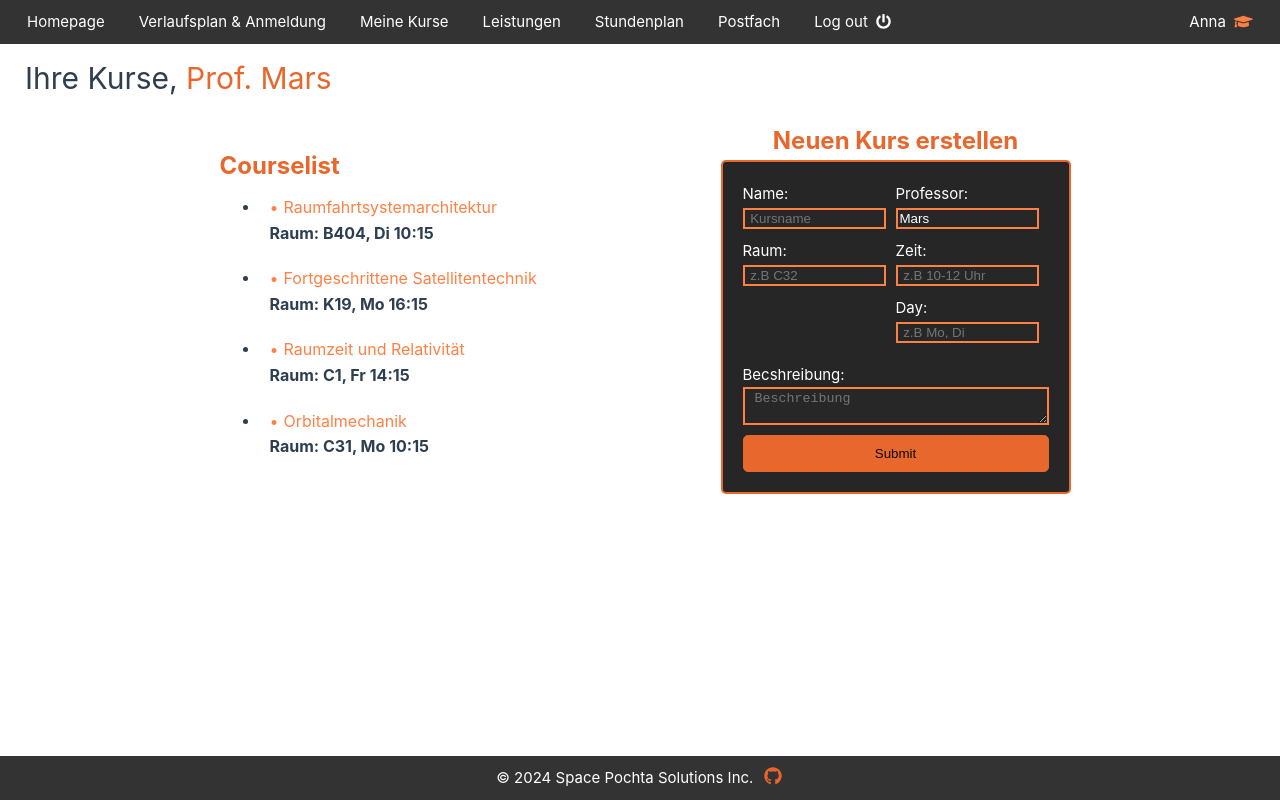
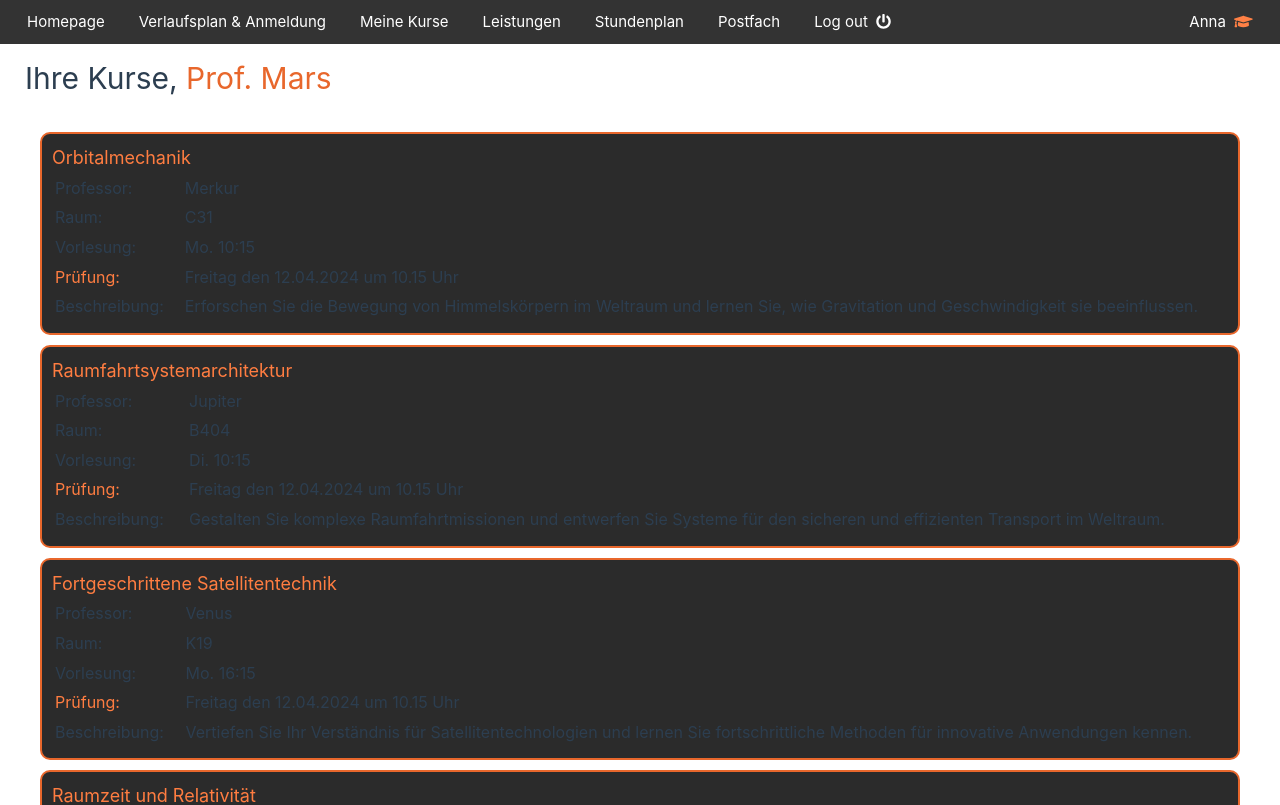
Before and after one commit to JonnyS02/hci_project, a Vue app: page /courselistprof in a window 1280 px wide. Shown: the top 805 px of the page. Built offline with nearby package versions, Linux system fonts and the light colour scheme.

Commit message:
Jetzt aben wirs

```diff
--- /dev/null
+++ b/src/Addcourse.vue
@@ -0,0 +1,157 @@
+<template>
+    <div>
+        <h1 class="no_caret">Kurs erstellen</h1>
+        <div class="container">
+            <div>
+                <div class="orange_container">
+                    <form>
+                        <div class="form-row">
+                            <div class="form-column">
+                                <label for="name" style="color: #ffffff;">Name:</label>
+                                <input type="text" id="name" name="name" required placeholder=" Kursname"
+                                    style="border: 2px solid #ff8045; color: #ffffff;">
+
+                                <label for="room" style="color: #ffffff;">Raum:</label>
+                                <input type="text" id="room" name="room" required placeholder=" z.B C32"
+                                    style="border: 2px solid #ff8045; color: #ffffff;">
+                            </div>
+                            <div class="form-column">
+                                <label for="professor" style="color: #ffffff;">Professor:</label>
+                                <input type="text" id="professor" name="professor" :value="user ? user.lastName : ''"
+                                    required readonly placeholder="Professor's last name"
+                                    style="border: 2px solid #ff8045; color: #ffffff;">
+
+                                <label for="timeslot" style="color: #ffffff;">Zeit:</label>
+                                <input type="text" id="timeslot" name="timeslot" required placeholder=" z.B 10-12 Uhr"
+                                    style="border: 2px solid #ff8045; color: #ffffff;">
+                                <label for="day" style="color: #ffffff;">Tag:</label>
+                                <input type="text" id="day" name="day" required placeholder=" z.B Mo, Di"
+                                    style="border: 2px solid #ff8045; color: #ffffff;">
+                            </div>
+                        </div>
+
+                        <label for="description" style="color: #ffffff;">Beschreibung:</label>
+                        <textarea id="description" name="description" required placeholder=" Beschreibung"
+                            style="border: 2px solid #ff8045; color: #ffffff;"></textarea>
+
+                        <button type="submit" class="button">
+                            Kurs erstellen
+                        </button>
+                    </form>
+                </div>
+            </div>
+        </div>
+    </div>
+</template>
+
+<script>
+import Navbar from './components/navbar.vue';
+
+export default {
+    components: {
+        Navbar,
+    },
+    computed: {
+        user() {
+            return this.$store.getters.getUser;
+        },
+    },
+};
+</script>
+
+<style scoped>
+.card {
+    cursor: pointer;
+    background-color: rgb(215, 215, 215);
+    align-items: center;
+    justify-content: center;
+    border-radius: 5px;
+    transition: 0.15s ease-in-out;
+    border: 2px solid rgb(232, 104, 44);
+    transition: background-color 0.15s ease-in-out;
+}
+
+.course-card {
+    font-size: 16px;
+    font-weight: bold;
+    padding: 10px;
+}
+
+.bullet {
+    margin-right: 5px;
+}
+
+.card:hover {
+    background-color: rgb(232, 104, 44);
+}
+
+form {
+    display: flex;
+    flex-direction: column;
+}
+
+.form-row {
+    display: flex;
+    justify-content: space-between;
+}
+
+.form-column {
+    flex: 1;
+    margin-right: 10px;
+}
+
+label {
+    margin-top: 10px;
+}
+
+input,
+textarea {
+    margin-bottom: 10px;
+    width: 100%;
+    background-color: #272727;
+
+}
+
+.button{
+      float: right;
+      font-size: 14px;
+      font-weight: 500;
+      cursor: pointer;
+      padding: 5px;
+      background-color: #696868;
+      color: white;
+      border: 1px solid black;
+      border-radius: 5px;
+      margin-top: 10px;
+      transition: background-color 0.3s, color 0.3s;
+      /* Fügt eine sanfte Animation hinzu */
+}
+
+.button:hover {
+    background-color: #e8672c;
+    color: white;
+    /* Schriftfarbe schwarz */
+}
+
+.container {
+    display: flex;
+    justify-content: center;
+    align-items: center;
+    padding-top: 20px;
+    padding-right: 15%;
+    padding-left: 15%;
+}
+
+.list {
+    flex: 1;
+    padding-left: 10px;
+}
+
+.form-container {
+    width: 350px;
+    padding: 20px;
+    border: 2px solid #e8672c;
+    border-radius: 5px;
+    background-color: rgb(39, 38, 38);
+    position: relative;
+}</style>
--- a/src/CourseListProf.vue
+++ b/src/CourseListProf.vue
@@ -1,65 +1,56 @@
 <template>
-  <div>
-    <h1 class="no_caret">Ihre Kurse, <span :style="{ color: '#e8672c' }">{{ user ? `Prof. ${user.lastName}` : 'Guest'
-    }}</span></h1>
-    <div class="container">
-      <div class="list">
-        <h2 style="color: #e8672c; font-size: 24px; font-weight: bold;">Courselist</h2>
-        <ul>
-          <li class="card_holder" v-for="course in userCourses" :key="course.id">
-            <div class="course-card">
-              <span class="bullet" style="color: #ff8045;">&#8226;</span>
-              <span style="color: #ff8045;">{{ course.name }}</span><br> Raum: {{ course.raum }},
-              {{ course.day }} {{ course.timeslot }}
+  <div class="courses-container">
+    <h1 class="no_caret">Ihre Kurse, <span style="color: #e8672c;">Prof.</span> <span :style="{ color: '#e8672c' }">{{ user ? user.lastName : 'Guest' }}</span></h1>
+
+
+      <div class="content">
+
+          <div class="signin-container">
+
+
+              <div class="course-cards-container">
+                  <transition-group appear @before-enter="beforeEnter" @enter="enter">
+                      <div v-for="(course, index) in availableCourses" :key="course.id" class="course-cards"
+                          :data-index="index" @click="handleCourseSelection(course)">
+                          <span style="font-size: 18px;  color: #ff7d41;">{{ course.name
+                          }}</span><br>
+
+                          <table width="100%">
+                              <tr>
+                                  <td>Professor:</td>
+                                  <td> {{ course.prof }}</td>
+                              </tr>
+                              <tr>
+                                  <td>Raum:</td>
+                                  <td>{{ course.raum }}</td>
+                              </tr>
+                              <tr>
+                                  <td>Vorlesung:</td>
+                                  <td>{{ course.day }}. {{ course.timeslot }}</td>
+                              </tr>
+                              <tr>
+                                  <td><span style=" color: #ff7d41;">Prüfung:</span></td>
+                                  <td>Freitag den 12.04.2024 um 10.15 Uhr</td>
+                              </tr>
+                              <tr>
+                                  <td>Beschreibung:&nbsp&nbsp&nbsp</td>
+                                  <td>{{ course.description }}</td>
+                              </tr>
+                          </table>
                       </div>
-          </li>
-        </ul>
-      </div>
-      <div>
-        <h2 style="color: #e8672c; font-size: 24px; font-weight: bold; text-align: center;">Neuen Kurs erstellen</h2>
-        <div class="form-container">
-          <form>
-            <div class="form-row">
-              <div class="form-column">
-                <label for="name" style="color: #ffffff;">Name:</label>
-                <input type="text" id="name" name="name" required placeholder=" Kursname"
-                  style="border: 2px solid #ff8045; color: #ffffff;">
-
-                <label for="room" style="color: #ffffff;">Raum:</label>
-                <input type="text" id="room" name="room" required placeholder=" z.B C32"
-                  style="border: 2px solid #ff8045; color: #ffffff;">
-              </div>
-              <div class="form-column">
-                <label for="professor" style="color: #ffffff;">Professor:</label>
-                <input type="text" id="professor" name="professor" :value="user ? user.lastName : ''" required readonly
-                  placeholder="Professor's last name" style="border: 2px solid #ff8045; color: #ffffff;">
-
-                <label for="timeslot" style="color: #ffffff;">Zeit:</label>
-                <input type="text" id="timeslot" name="timeslot" required placeholder=" z.B 10-12 Uhr"
-                  style="border: 2px solid #ff8045; color: #ffffff;">
-                <label for="day" style="color: #ffffff;">Day:</label>
-                <input type="text" id="day" name="day" required placeholder=" z.B Mo, Di"
-                  style="border: 2px solid #ff8045; color: #ffffff;">
-              </div>
-            </div>
-
-            <label for="description" style="color: #ffffff;">Becshreibung:</label>
-            <textarea id="description" name="description" required placeholder=" Beschreibung"
-              style="border: 2px solid #ff8045; color: #ffffff;"></textarea>
-
-            <button type="submit" style="border: 1px solid #e8672c; color: #0e0906; background-color: #e8672c;">
-              Submit
-            </button>
-          </form>
+                  </transition-group>
               </div>
           </div>
       </div>
   </div>
 </template>
 
-
 <script>
+import { ref, computed, onMounted } from 'vue';
 import Navbar from './components/navbar.vue';
+import gsap from 'gsap'
+import store from './store';
+import { useRouter } from 'vue-router';
 
 export default {
   components: {
@@ -73,91 +64,176 @@ export default {
           return this.$store.getters.getUserCourses(this.user.id);
       },
   },
+  setup() {
+      const selectedCourse = ref(null);
+      const user = store.getters.getUser;
+      const userCourses = store.getters.getUserCourses(user.id);
+
+      const courses = ref([
+          { id: 0, name: 'Orbitalmechanik', prof: 'Merkur', raum: 'C31', day: "Mo", timeslot: "10:15", description: "Erforschen Sie die Bewegung von Himmelskörpern im Weltraum und lernen Sie, wie Gravitation und Geschwindigkeit sie beeinflussen." },
+          { id: 1, name: 'Raumfahrtsystemarchitektur', prof: 'Jupiter', raum: 'B404', day: "Di", timeslot: "10:15", description: "Gestalten Sie komplexe Raumfahrtmissionen und entwerfen Sie Systeme für den sicheren und effizienten Transport im Weltraum." },
+          { id: 2, name: 'Raumfahrtmissionen und -planung', prof: 'Neptune', raum: 'K44', day: "Di", timeslot: "14:15", description: "Tauchen Sie ein in die Planung und Umsetzung von Raumfahrtmissionen, von der Konzeption bis zur Realisierung." },
+          { id: 3, name: 'Fortgeschrittene Satellitentechnik', prof: 'Venus', raum: 'K19', day: "Mo", timeslot: "16:15", description: "Vertiefen Sie Ihr Verständnis für Satellitentechnologien und lernen Sie fortschrittliche Methoden für innovative Anwendungen kennen." },
+          { id: 4, name: 'Astronomie und Kosmologie', prof: 'Venus', raum: 'F3', day: "Do", timeslot: "10:15", description: "Entdecken Sie die Geheimnisse des Universums, erforschen Sie ferne Galaxien und verstehen Sie die grundlegenden Prinzipien der Kosmologie." },
+          { id: 5, name: 'Exoplaneten Forschung', prof: 'Merkur', raum: 'F7', day: "Mi", timeslot: "14:15", description: "Untersuchen Sie Planeten außerhalb unseres Sonnensystems und erkunden Sie die Vielfalt dieser faszinierenden Welten." },
+          { id: 6, name: 'Theoretische Astrophysik', prof: 'Jupiter', raum: 'C24', day: "Sa", timeslot: "10:15", description: "Vertiefen Sie Ihr Verständnis für die physikalischen Prinzipien des Universums und erforschen Sie theoretische Modelle für astronomische Phänomene." },
+          { id: 7, name: 'Raumzeit und Relativität', prof: 'Jupiter', raum: 'C1', day: "Fr", timeslot: "14:15", description: "Tauchen Sie ein in die faszinierende Welt von Raum und Zeit und verstehen Sie die Auswirkungen der allgemeinen Relativitätstheorie." },
+          { id: 8, name: 'Gravitationsphysik', prof: 'Neptune', raum: 'F7', day: "Fr", timeslot: "10:15", description: "Erforschen Sie die Kräfte der Schwerkraft und ihre Auswirkungen auf die Struktur und Entwicklung des Universums." },
+      ]);
+
+      const availableCourses = computed(() => {
+          return courses.value.filter(course => userCourses.some(userCourse => userCourse.id === course.id));
+      });
+
+      const beforeEnter = (el) => {
+          el.style.opacity = 0;
+          el.style.transform = 'translateY(100px)';
+      };
+
+      const enter = (el, done) => {
+          gsap.to(el, {
+              opacity: 1,
+              y: 0,
+              duration: 0.8,
+              onComplete: done,
+              delay: el.dataset.index * 0.2,
+          });
+      };
+
+      const confirmModal = ref(null);
+      const confirmButton = ref(null);
+      const cancelButton = ref(null);
+      const body = document.body;
+      const handleConfirmButtonClick = () => {
+          confirmModal.value.style.opacity = '0';
+          confirmModal.value.style.zIndex = '-1';
+          setTimeout(() => {
+              if (!selectedCourse.value.isEnrolled) {
+                  // Aktionen für die Anmeldung implementieren
+                  store.dispatch('enrollInExam', selectedCourse.value.id);
+
+                  // Update the enrolled status in the courses array
+                  courses.value = courses.value.map(course => {
+                      if (course.id === selectedCourse.value.id) {
+                          return { ...course, isEnrolled: true };
+                      }
+                      return course;
+                  });
+              } else {
+                  // Aktionen für die Abmeldung implementieren
+                  store.dispatch('unenrollFromExam', selectedCourse.value.id);
+
+                  // Update the enrolled status in the courses array
+                  courses.value = courses.value.map(course => {
+                      if (course.id === selectedCourse.value.id) {
+                          return { ...course, isEnrolled: false };
+                      }
+                      return course;
+                  });
+              }
+
+              // Zurücksetzen der ausgewählten Option und des Body-Stils
+              selectedCourse.value = null;
+              body.style.overflow = '';
+              body.style.backgroundColor = '';
+
+              // Event-Listener entfernen
+              confirmButton.value.removeEventListener('click', handleConfirmButtonClick);
+              cancelButton.value.removeEventListener('click', handleCancelButtonClick);
+          }, 250);
+      };
+
+
+      const handleCancelButtonClick = () => {
+          confirmModal.value.style.opacity = '0';
+          confirmModal.value.style.zIndex = '-1';
+          console.log("Anmeldung abgebrochen");
+          body.style.overflow = '';
+          body.style.backgroundColor = '';
+          selectedCourse.value = null;
+          // Event-Listener entfernen
+          confirmButton.value.removeEventListener('click', handleConfirmButtonClick);
+          cancelButton.value.removeEventListener('click', handleCancelButtonClick);
+      };
+
+      const handleCourseSelection = (course) => {
+          selectedCourse.value = course;
+          body.style.overflow = 'hidden';
+          confirmModal.value.style.opacity = '1';
+          confirmModal.value.style.zIndex = '1';
+
+          // Event-Listener hinzufügen
+          confirmButton.value.addEventListener('click', handleConfirmButtonClick);
+          cancelButton.value.addEventListener('click', handleCancelButtonClick);
+      };
+
+      onMounted(() => {
+          confirmModal.value = document.getElementById('confirmModal');
+          confirmButton.value = document.getElementById('confirmButton');
+          cancelButton.value = document.getElementById('cancelButton');
+      });
+
+      return { user, userCourses, availableCourses, beforeEnter, enter, handleCourseSelection, selectedCourse };
+  },
 };
 </script>
 
 <style scoped>
-.card {
-  cursor: pointer;
-  background-color: rgb(215, 215, 215);
-  align-items: center;
-  justify-content: center;
-  border-radius: 5px;
-  transition: 0.15s ease-in-out;
-  border: 2px solid rgb(232, 104, 44);
-  transition: background-color 0.15s ease-in-out;
+.course-cards-container {
+  max-width: 1200px;
+  margin: auto;
+  padding-bottom: 20px;
+  padding-top: 30px;
+}
+.content {
+  display: flex;
+  justify-content: space-between;
+}
+
+.list {
+  padding-top: 4%;
+  flex: 0 0 50%;
 }
 
 .course-card {
+  color: #e2e2e2;
   font-size: 16px;
   font-weight: bold;
   padding: 10px;
+}
+
+.course-cards {
+  background-color: rgb(43, 43, 43);
+  font-size: 16px;
+  padding: 10px;
+  border: 2px solid #e8672c;
+  margin-bottom: 10px;
+  border-radius: 10px;
+  position: relative;
+  transition: background-color 0.15s ease-in-out;
+  transition: color 0.15s ease-in-out;
+
+}
+
+.course-cards:hover {
+  background-color: #8686863b;
+  color: white;
 }
 
 .bullet {
   margin-right: 5px;
 }
 
-.card:hover {
-  background-color: rgb(232, 104, 44);
+.list ul {
+  list-style: none;
+  padding: 0;
 }
 
-form {
-  display: flex;
-  flex-direction: column;
-}
-
-.form-row {
-  display: flex;
-  justify-content: space-between;
-}
-
-.form-column {
+.signin-container {
   flex: 1;
-  margin-right: 10px;
 }
 
 label {
   margin-top: 10px;
 }
-
-input,
-textarea {
-  margin-bottom: 10px;
-  width: 100%;
-  background-color: #272727;
-
-}
-
-button {
-  cursor: pointer;
-  padding: 10px;
-  background-color: #e8672c;
-  color: white;
-  border: none;
-  border-radius: 5px;
-}
-
-.container {
-  display: flex;
-  justify-content: center;
-  align-items: center;
-  padding-top: 20px;
-  padding-right: 15%;
-  padding-left: 15%;
-}
-
-.list {
-  flex: 1;
-  padding-left: 10px;
-}
-
-.form-container {
-  width: 350px;
-  padding: 20px;
-  border: 2px solid #e8672c;
-  border-radius: 5px;
-  background-color: rgb(39, 38, 38);
-  position: relative;
-}
 </style>
--- a/src/Home.vue
+++ b/src/Home.vue
@@ -61,7 +61,7 @@ export default {
     const cards = ref([
       { title: "Verlaufsplan & Anmeldung", link: "/verlaufsplan" },
       { title: user.role === 'Professor' ? "Meine Kurse" : "Meine Kurse", link: user.role === 'Professor' ? "/courselistprof" : "/courseliststudi" },
-      { title: "Leistungen", link: "/leistungen" },
+      { title: user.role === 'Professor' ? "Kurs erstellen" : "Leistungen", link: user.role === 'Professor' ? "/addcourse" : "/leistungen" },
       { title: "Stundenplan", link: "/schedule" },
       { title: "Profil", link: "/profil" },
       { title: "Postfach", link: "/postfach" },
--- a/src/router/index.js
+++ b/src/router/index.js
@@ -10,6 +10,7 @@ import Postfach from '../Postfach.vue'
 import Leistungen from '../Leistungen.vue'
 import Profil from '../Profil.vue'
 import Coursedetail from '../Coursedetail.vue'
+import Addcourse from '../Addcourse.vue'
 
 
 
@@ -67,6 +68,11 @@ const router = createRouter({
             name: "Coursedetail",
             component: Coursedetail
         },
+        {
+            path: "/addcourse",
+            name: "Addcourse",
+            component: Addcourse
+        },
     ]
 })
 
```
Lines whose indentation alone changed are shown as unchanged.
